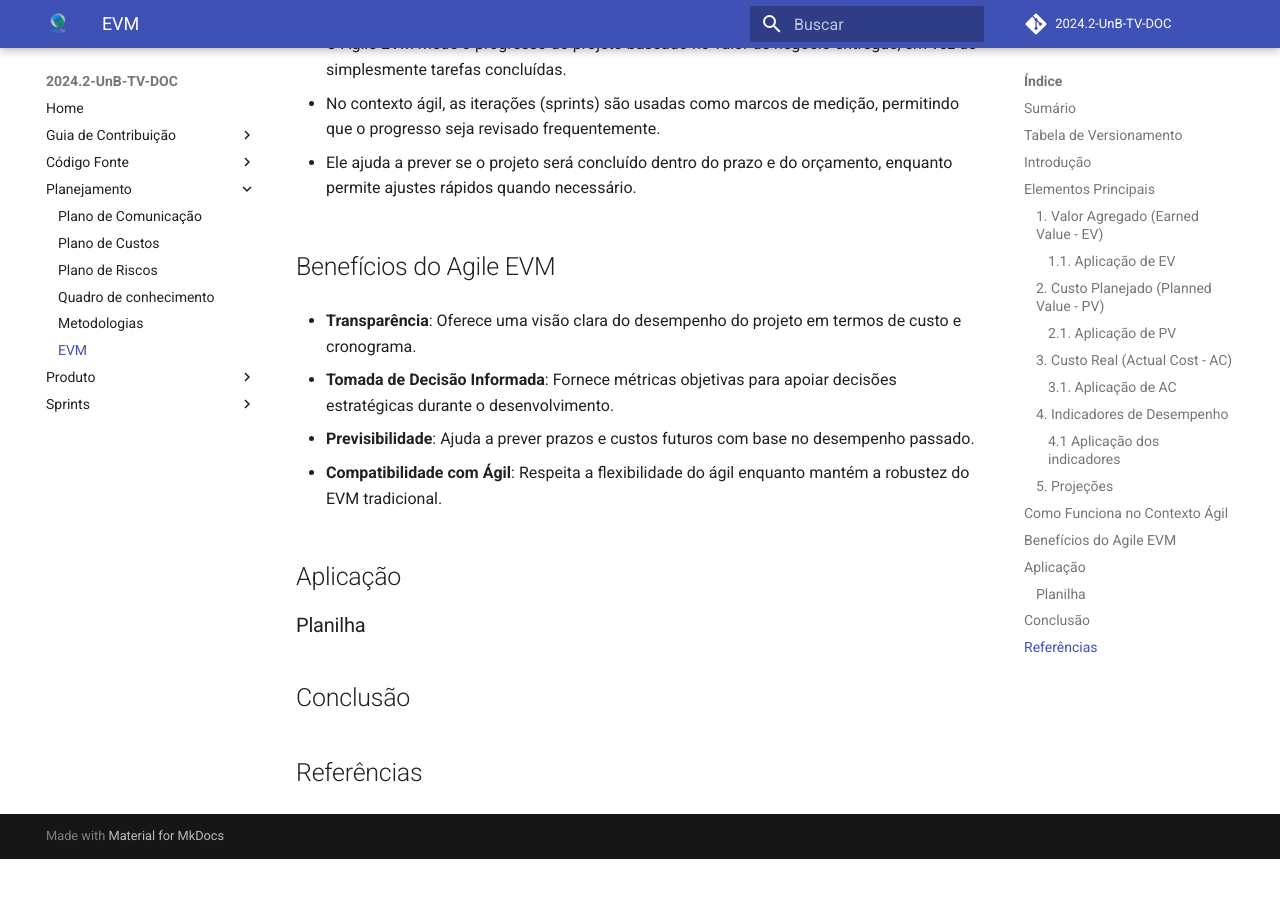
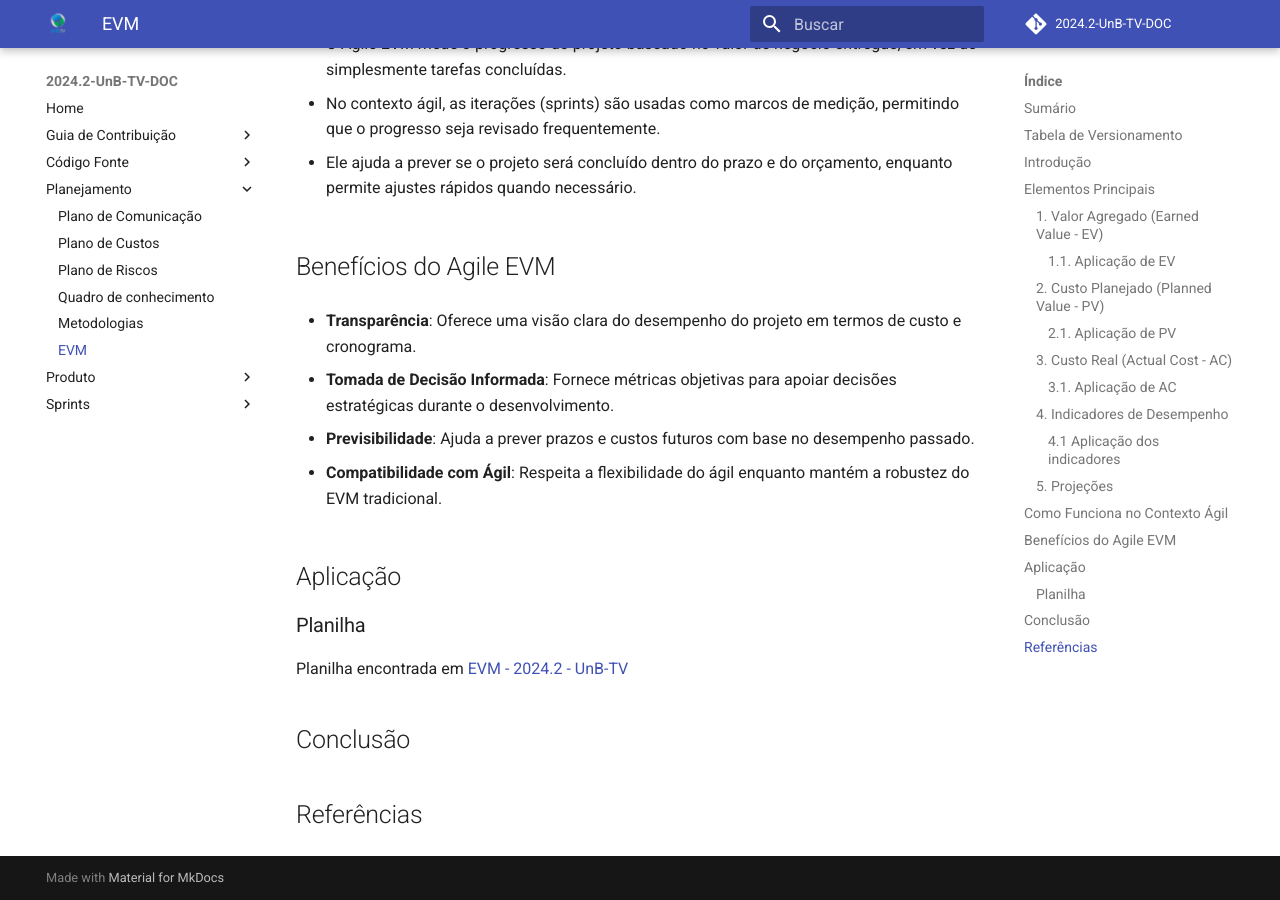
Before and after one commit to fga-eps-mds/2024.2-UnB-TV-DOC, an MkDocs documentation site: the page built from docs/agile-evm/doc-agile-evm.md, in a window 1280 px wide and 900 px high, scrolled down 3029 px. Built offline with MkDocs 1.6.1 and Material for MkDocs 9.7.7, drawn with Linux system fonts in a browser that asks for light colours; comment, search, counter and statistics services are not loaded; before the commit the page ends 3888 px from its top, so only the background shows below that.

Commit message:
:memo: Cração da planilha EVM

```diff
--- a/docs/agile-evm/doc-agile-evm.md
+++ b/docs/agile-evm/doc-agile-evm.md
@@ -117,6 +117,8 @@ Refere-se ao custo real incorrido na entrega do trabalho concluído. Isso pode i
 
 ### Planilha
 
+Planilha encontrada em [EVM - 2024.2 - UnB-TV](https://docs.google.com/spreadsheets/d/1JpEpoYqMOgKBjY0g-Wp9pBaMqddykE6eA4I257H07K8/edit?usp=sharing)
+
 ## Conclusão
 
 ## Referências
```
